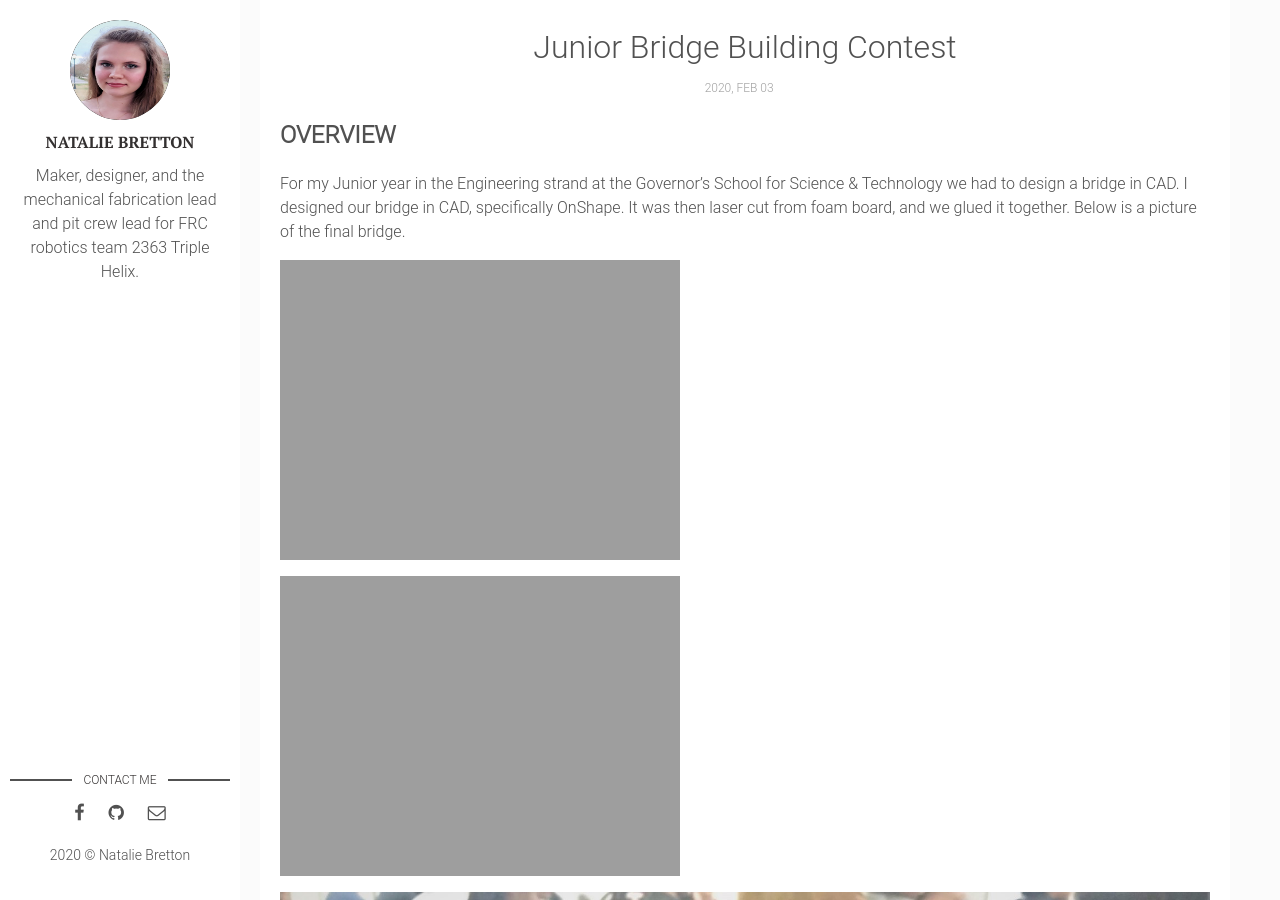
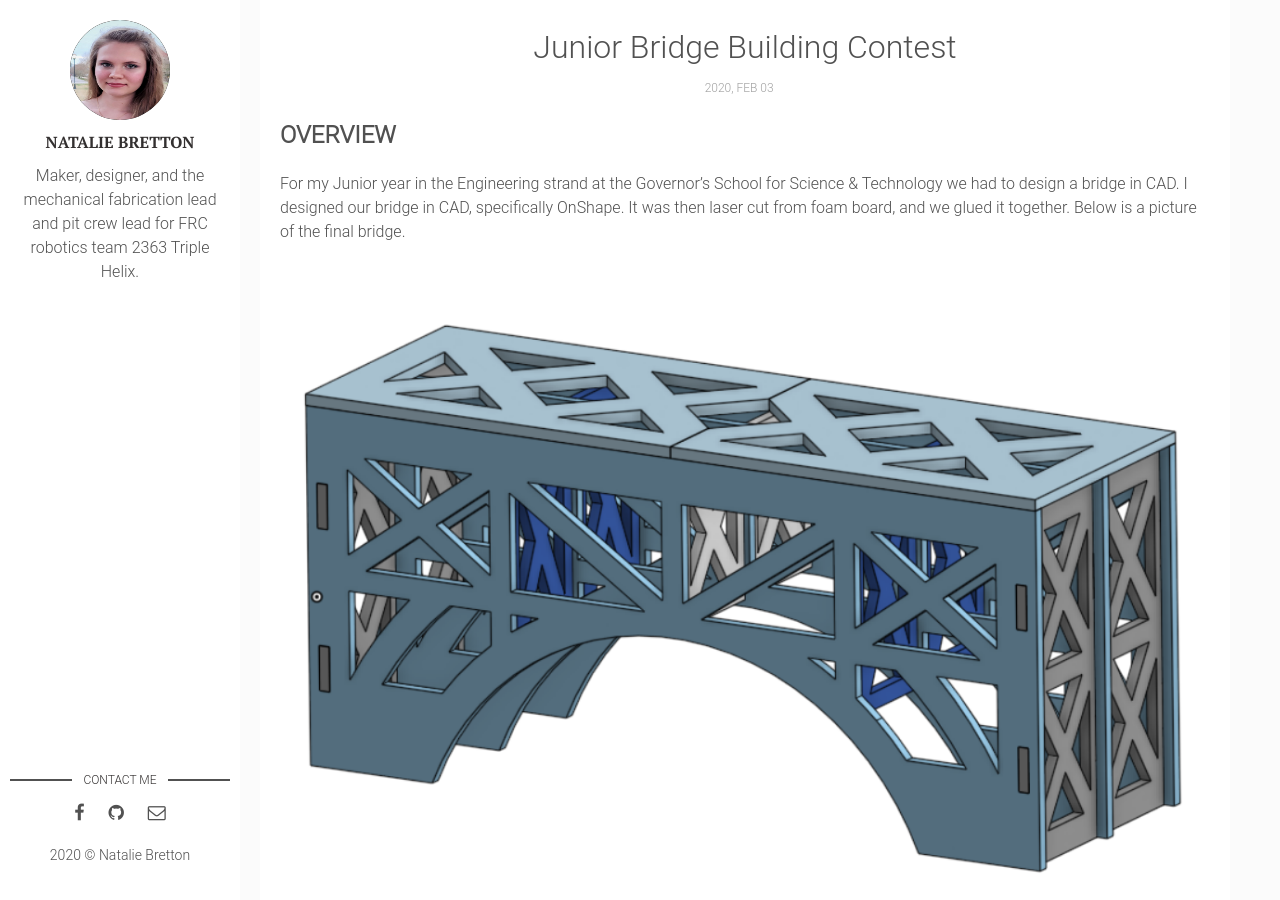
Before and after one commit to natgrrl/natgrrl.github.io, a Jekyll site: the page built from _posts/2020-02-03-bridge.markdown, in a window 1280 px wide and 900 px high, scrolled down 523 px. Built offline with Jekyll 4.4.1, drawn with Linux system fonts in a browser that asks for light colours.

Commit message:
Update 2020-02-03-bridge.markdown

```diff
--- a/_posts/2020-02-03-bridge.markdown
+++ b/_posts/2020-02-03-bridge.markdown
@@ -11,9 +11,9 @@
 ## OVERVIEW
 For my Junior year in the Engineering strand at the Governor's School for Science & Technology we had to design a bridge in CAD. I designed our bridge in CAD, specifically OnShape. It was then laser cut from foam board, and we glued it together.  Below is a picture of the final bridge.
 
-![cad-bridge1](http://natgrrl.github.io/assets/img/cad-bridge1.jpg)
+![cad-bridge1](http://natgrrl.github.io/assets/img/cad-bridge1.png)
 
-![cad-bridge2](http://natgrrl.github.io/assets/img/cad-bridge2.jpg)
+![cad-bridge2](http://natgrrl.github.io/assets/img/cad-bridge2.png)
 
 ![Bridge1](http://natgrrl.github.io/assets/img/Bridge1.jpg)
 
```
